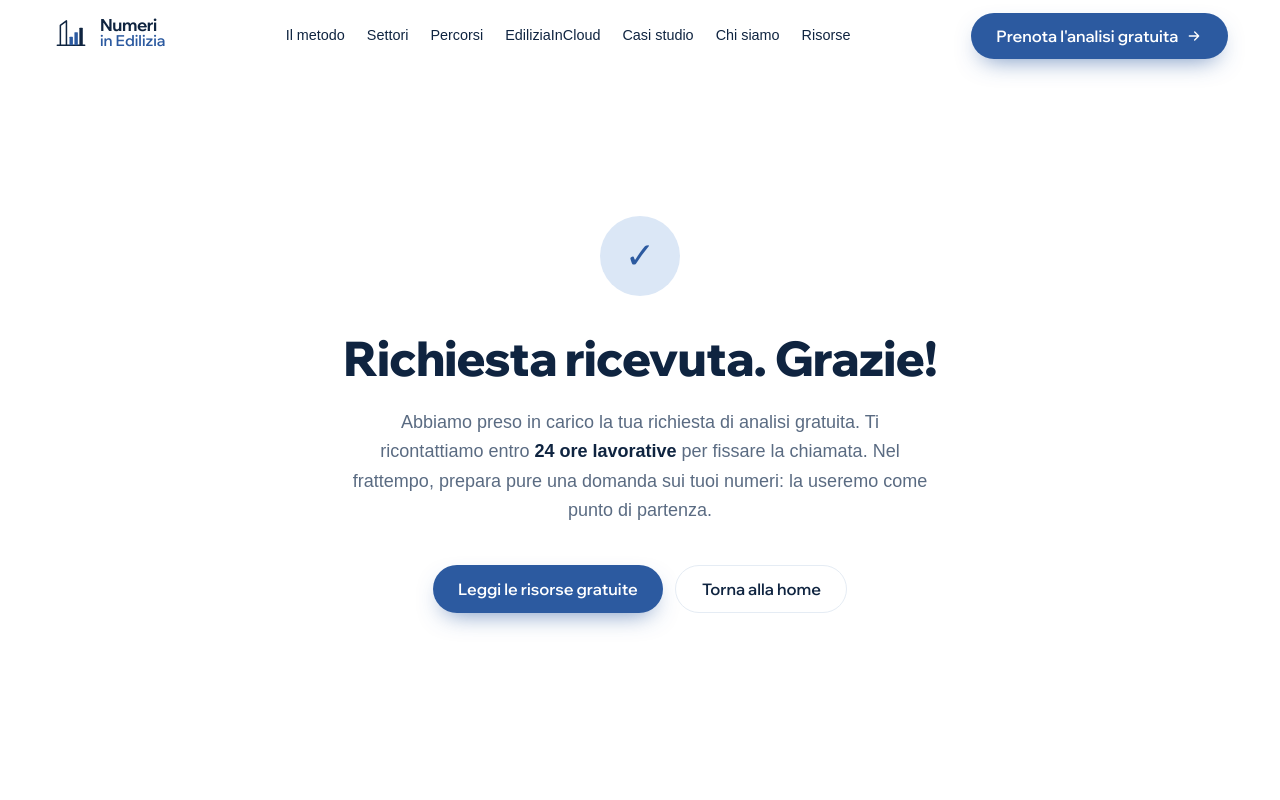
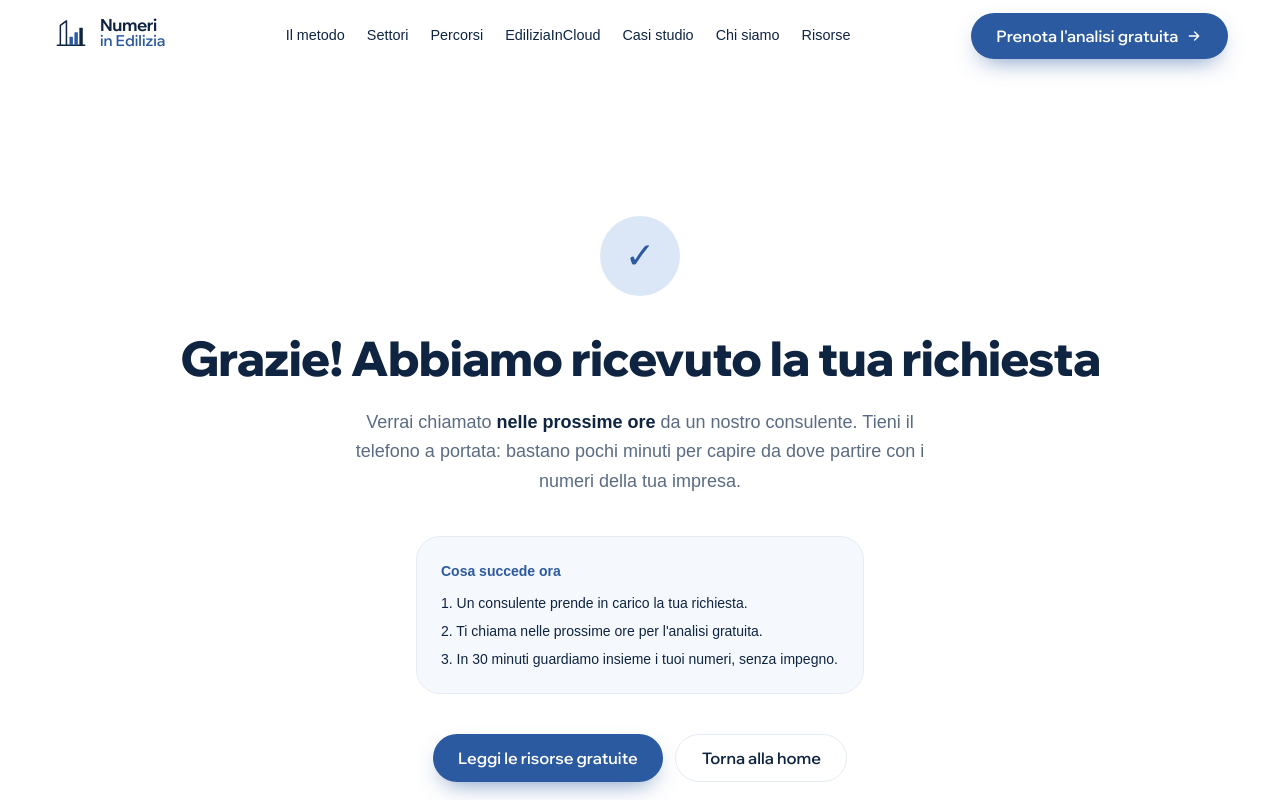
Before and after one commit to Ediliziaio/numeri-in-edilizia, a Next.js app: page /grazie in a window 1280 px wide. Shown: the top 800 px of the page. Built offline with nearby package versions, Linux system fonts and the light colour scheme; a web font is replaced by a local one.

Commit message:
Pagina /grazie: messaggio conferma lead — richiesta ricevuta + verrai chiamato nelle prossime ore da un consulente + step

```diff
--- a/app/grazie/page.tsx
+++ b/app/grazie/page.tsx
@@ -3,7 +3,7 @@ import Link from "next/link";
 
 export const metadata: Metadata = {
   title: "Grazie — richiesta ricevuta",
-  description: "Abbiamo ricevuto la tua richiesta di analisi gratuita. Ti ricontattiamo a breve.",
+  description: "Abbiamo ricevuto la tua richiesta. Verrai chiamato nelle prossime ore da un nostro consulente.",
   robots: { index: false, follow: false },
   alternates: { canonical: "/grazie" },
 };
@@ -15,13 +15,21 @@ export default function GraziePage() {
         ✓
       </div>
       <h1 className="mt-8 text-[2.2rem] sm:text-[3rem] font-extrabold leading-tight">
-        Richiesta ricevuta. Grazie!
+        Grazie! Abbiamo ricevuto la tua richiesta
       </h1>
       <p className="mx-auto mt-5 max-w-xl text-lg text-muted leading-relaxed">
-        Abbiamo preso in carico la tua richiesta di analisi gratuita. Ti ricontattiamo entro{" "}
-        <strong className="text-navy-900">24 ore lavorative</strong> per fissare la chiamata.
-        Nel frattempo, prepara pure una domanda sui tuoi numeri: la useremo come punto di partenza.
+        Verrai chiamato <strong className="text-navy-900">nelle prossime ore</strong> da un nostro
+        consulente. Tieni il telefono a portata: bastano pochi minuti per capire da dove partire con
+        i numeri della tua impresa.
       </p>
+      <div className="mx-auto mt-10 max-w-md rounded-2xl border border-line bg-bg-soft p-6 text-left">
+        <p className="text-sm font-semibold text-brand-600">Cosa succede ora</p>
+        <ul className="mt-3 space-y-2 text-sm text-navy-900">
+          <li>1. Un consulente prende in carico la tua richiesta.</li>
+          <li>2. Ti chiama nelle prossime ore per l'analisi gratuita.</li>
+          <li>3. In 30 minuti guardiamo insieme i tuoi numeri, senza impegno.</li>
+        </ul>
+      </div>
       <div className="mt-10 flex flex-col sm:flex-row gap-3 justify-center">
         <Link href="/risorse" className="btn btn-primary">Leggi le risorse gratuite</Link>
         <Link href="/" className="btn btn-ghost">Torna alla home</Link>
```
